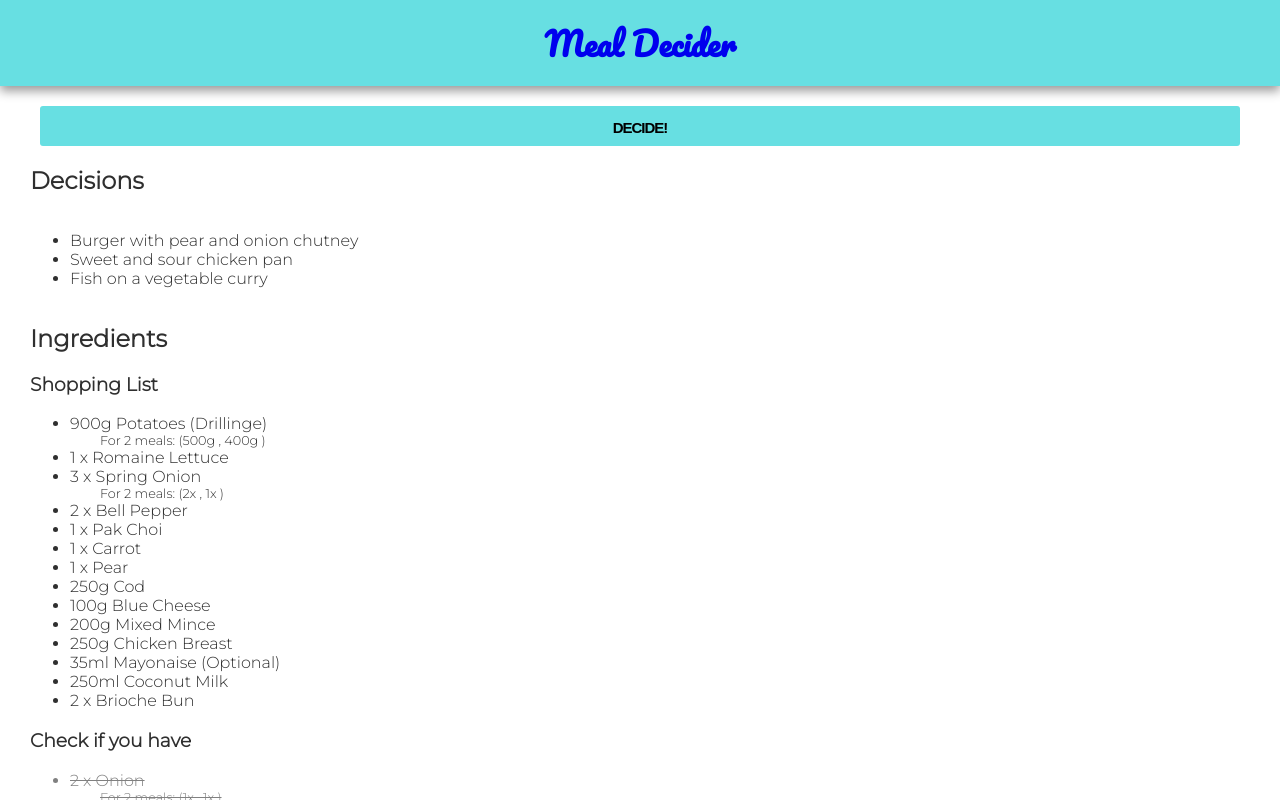
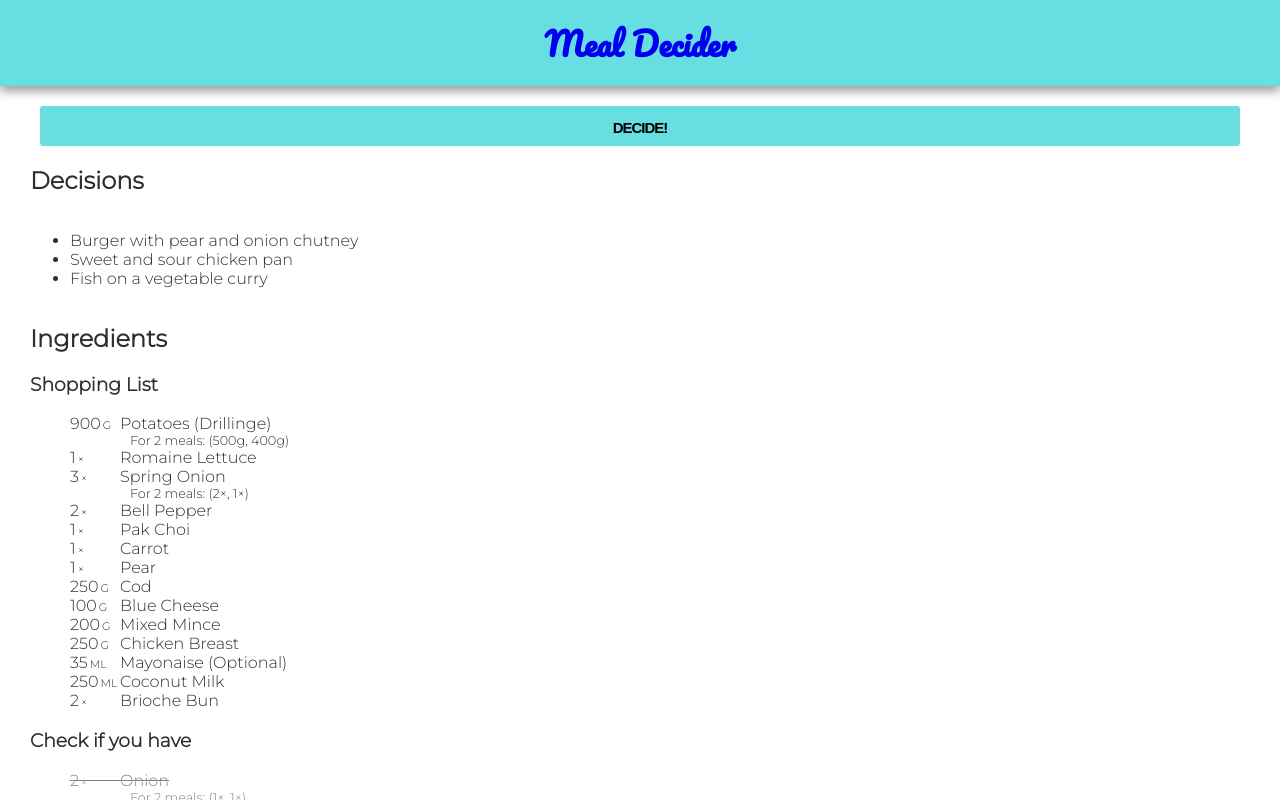
Before and after one commit to leggsimon/meal-decider, a React (Vite) app: page / in a window 1280 px wide. Both pictures are taken after a click on the button "Decide!". Shown: the top 800 px of the page. Built offline with nearby package versions, Linux system fonts and the light colour scheme.

Commit message:
add strikethrough animation

```diff
--- a/src/components/IngredientItem/IngredientItem.jsx
+++ b/src/components/IngredientItem/IngredientItem.jsx
@@ -1,6 +1,12 @@
 import React, { useState, useEffect } from 'react';
 import PropTypes from 'prop-types';
 import styled, { css } from 'styled-components';
+
+const separators = {
+	grams: 'g',
+	millilitres: 'ml',
+	individual: '×',
+};
 
 const Item = styled.li`
 	cursor: pointer;
@@ -10,25 +16,65 @@ const Item = styled.li`
 		props.completed &&
 		css`
 			color: grey;
-			text-decoration: line-through;
 		`}
 `;
 
 const Caption = styled.p`
 	font-size: 0.8em;
 	margin: 0;
-	padding-left: 30px;
+	padding-left: 60px;
 `;
 
-const separators = {
-	grams: 'g ',
-	millilitres: 'ml ',
-	individual: ' x ',
-};
+const StrikeThroughable = styled.span`
+	@keyframes strikethrough {
+		from {
+			transform: scaleX(0);
+		}
+		to {
+			transform: scaleX(1);
+		}
+	}
+
+	display: inline-block;
+	position: relative;
+
+	::before {
+		content: '';
+		width: 0%;
+		position: absolute;
+		display: block;
+	}
+
+	${(props) =>
+		props.completed &&
+		css`
+			color: grey;
+
+			::before {
+				width: 100%;
+				height: 1px;
+				box-shadow: 0 1px rgba(255, 255, 255, 0.6);
+				margin-top: 0.6em;
+				background: grey;
+				animation: strikethrough 0.3s 0s cubic-bezier(0.55, 0, 0.1, 1) 1;
+				transform-origin: center left;
+			}
+		`}
+`;
+
+const Amount = styled.span`
+	display: inline-block;
+	width: 50px;
+
+	::after {
+		content: '${(props) => separators[props.type]}';
+		font-variant-caps: all-petite-caps;
+		margin-left: 2px;
+	}
+`;
 
 export default function IngredientItem({ item, defaultCompleted }) {
 	const [completed, setCompleted] = useState(false);
-	const content = item.amount + separators[item.quantityType] + item.name;
 
 	useEffect(() => {
 		setCompleted(defaultCompleted);
@@ -41,7 +87,10 @@ export default function IngredientItem({ item, defaultCompleted }) {
 				setCompleted((c) => !c);
 			}}
 		>
-			{content}
+			<StrikeThroughable completed={completed}>
+				<Amount type={item.quantityType}>{item.amount}</Amount>
+				{item.name}
+			</StrikeThroughable>
 			{item.amounts.length > 1 && (
 				<Caption>{`For ${item.amounts.length} meals: (${item.amounts
 					.map((amount) => {
--- a/src/components/IngredientsList/IngredientsList.jsx
+++ b/src/components/IngredientsList/IngredientsList.jsx
@@ -1,10 +1,14 @@
 import React from 'react';
 import PropTypes from 'prop-types';
+import styled from 'styled-components';
 import IngredientItem from '../IngredientItem/IngredientItem';
 
+const List = styled.ul`
+	list-style-type: none;
+`;
 export default function IngredientsList({ items, defaultCompleted }) {
 	return (
-		<ul>
+		<List>
 			{items.map((item) => {
 				return (
 					<IngredientItem
@@ -14,7 +18,7 @@ export default function IngredientsList({ items, defaultCompleted }) {
 					/>
 				);
 			})}
-		</ul>
+		</List>
 	);
 }
 
```
